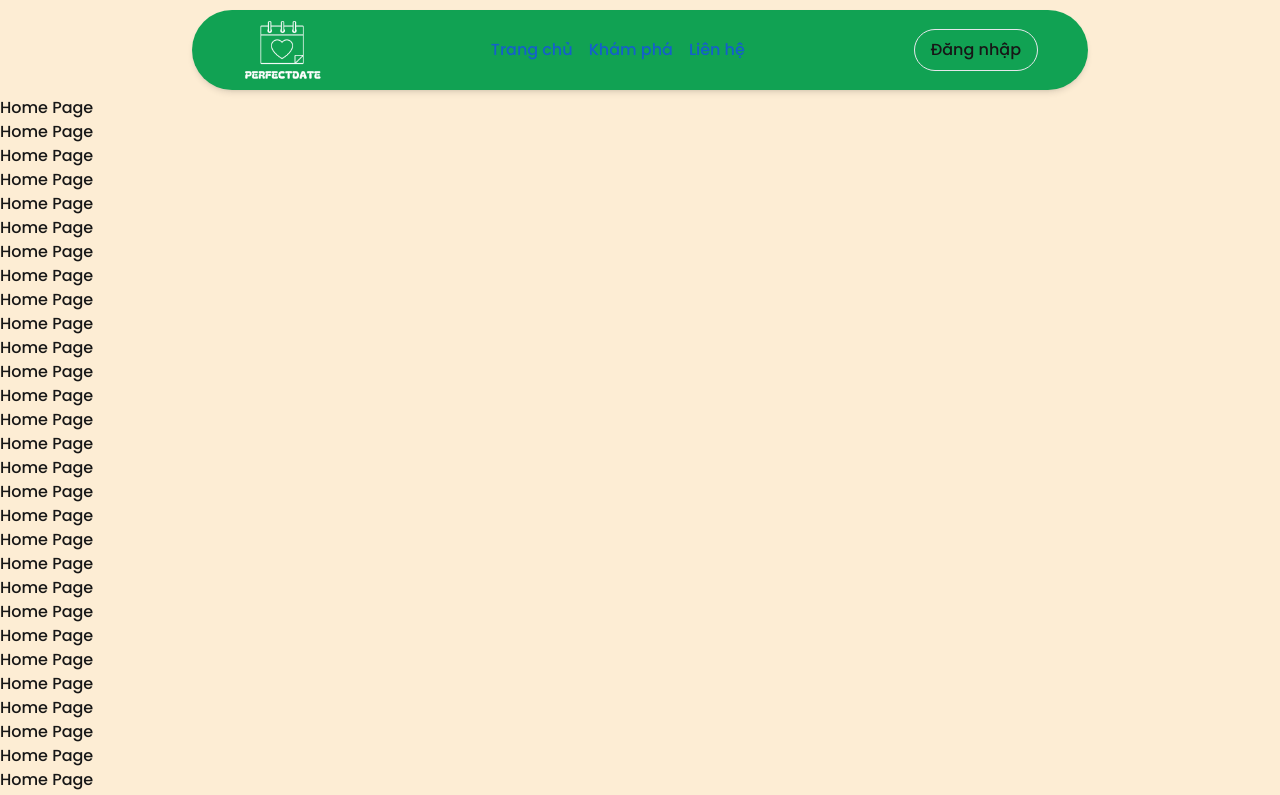
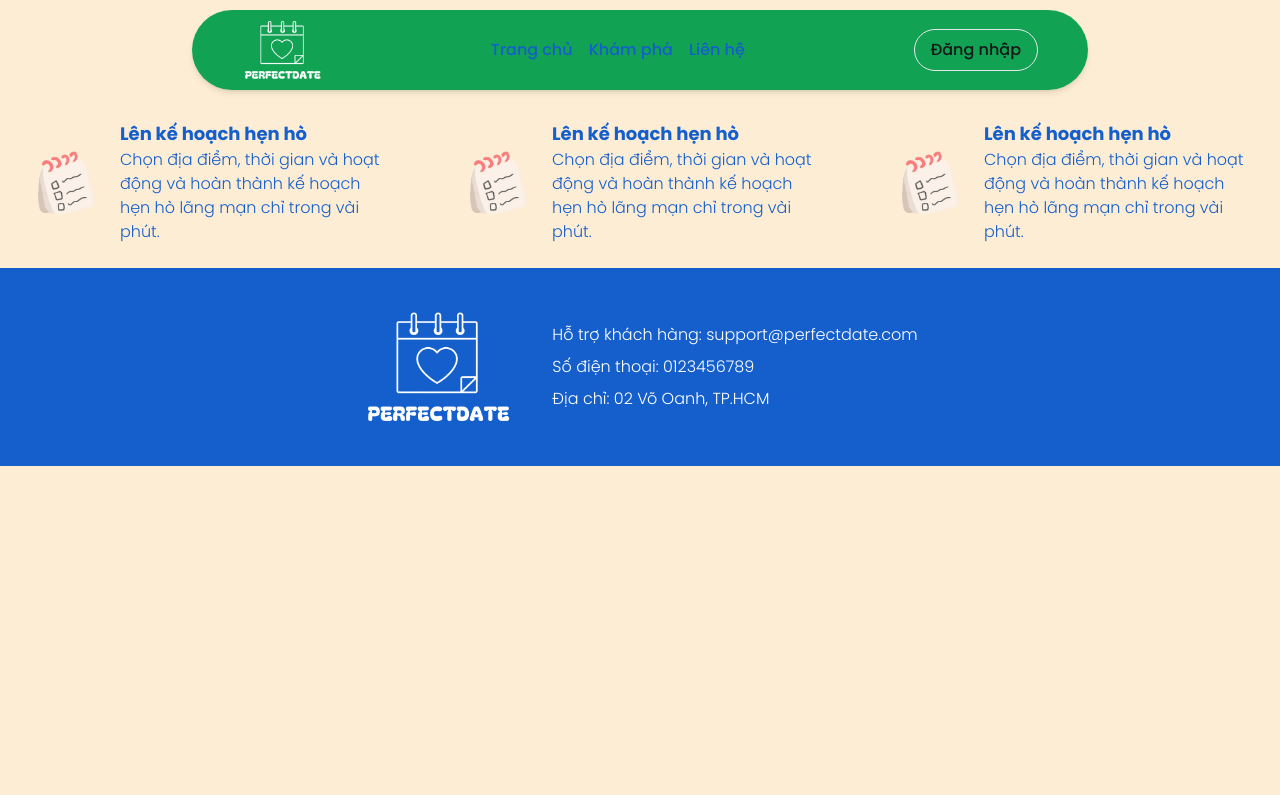
Before and after one commit to mtrine/perfectdate_FE, a Next.js app: page /home in a window 1280 px wide. Shown: the top 795 px of the page. Built offline with nearby package versions, Linux system fonts and the light colour scheme.

Commit message:
DatePlanningSteps Components

```diff
--- a/src/app/(user)/home/page.tsx
+++ b/src/app/(user)/home/page.tsx
@@ -1,68 +1,26 @@
-
+import DatePlanningSteps from "@/components/DatePlanningSteps";
+import LogoImage from "@/assets/logo-not-bg.png"
+import CalendarImage from "@/assets/calendar.png"
 export default function HomePage() {
     return (
-        <div>
-            <h1>Home Page</h1>
-            <h1>Home Page</h1>
-
-            <h1>Home Page</h1>
-
-<h1>Home Page</h1>
-
-<h1>Home Page</h1>
-
-<h1>Home Page</h1>
-
-<h1>Home Page</h1>
-
-<h1>Home Page</h1>
-
-<h1>Home Page</h1>
-
-<h1>Home Page</h1>
-
-<h1>Home Page</h1>
-
-<h1>Home Page</h1>
-
-<h1>Home Page</h1>
-<h1>Home Page</h1>
-
-<h1>Home Page</h1>
-
-<h1>Home Page</h1>
-
-<h1>Home Page</h1>
-
-<h1>Home Page</h1>
-
-<h1>Home Page</h1>
-
-<h1>Home Page</h1>
-
-<h1>Home Page</h1>
-
-<h1>Home Page</h1>
-
-<h1>Home Page</h1>
-
-<h1>Home Page</h1>
-
-<h1>Home Page</h1>
-
-<h1>Home Page</h1>
-
-<h1>Home Page</h1>
-
-<h1>Home Page</h1>
-
-<h1>Home Page</h1>
-
-<h1>Home Page</h1>
-
-<h1>Home Page</h1>
-
-<h1>Home Page</h1>
+        <div className="home-main">
+            <div className="flex flex-row gap-4">
+            <DatePlanningSteps
+               image={CalendarImage}
+               tilte="Lên kế hoạch hẹn hò"
+               description="Chọn địa điểm, thời gian và hoạt động và hoàn thành kế hoạch hẹn hò lãng mạn chỉ trong vài phút."
+            />
+            <DatePlanningSteps
+               image={CalendarImage}
+               tilte="Lên kế hoạch hẹn hò"
+               description="Chọn địa điểm, thời gian và hoạt động và hoàn thành kế hoạch hẹn hò lãng mạn chỉ trong vài phút."
+            />
+            <DatePlanningSteps
+               image={CalendarImage}
+               tilte="Lên kế hoạch hẹn hò"
+               description="Chọn địa điểm, thời gian và hoạt động và hoàn thành kế hoạch hẹn hò lãng mạn chỉ trong vài phút."
+            />
+            </div>
 
 
         </div>
--- a/src/app/(user)/home/layout.tsx
+++ b/src/app/(user)/layout.tsx
@@ -1,5 +1,5 @@
-import Footer from "@/components/footer";
-import Header from "@/components/header";
+import Footer from "@/components/user/footer";
+import Header from "@/components/user/header";
 
 export default function HomeLayout({ children }: { children: React.ReactNode }) {
     return (
--- a/src/app/globals.css
+++ b/src/app/globals.css
@@ -58,7 +58,6 @@
 :root {
   --background: #ffffff;
   --foreground: #171717;
-
 }
 
 @media (prefers-color-scheme: dark) {
--- /dev/null
+++ b/src/components/DatePlanningSteps.tsx
@@ -0,0 +1,19 @@
+import Image, { StaticImageData } from "next/image";
+
+export default function DatePlanningSteps(props: { image: StaticImageData, tilte: string, description: string }) {
+    return (
+        <div className="date-planning-steps flex flex-col sm:flex-row text-blue max-w-xs sm:max-w-md md:max-w-lg lg:max-w-xl p-4 sm:p-6 space-y-2 sm:space-y-0 sm:space-x-4 items-center">
+            <Image
+                src={props.image}
+                alt={props.tilte}
+                width={40} // Mặc định ảnh nhỏ
+                height={40}
+                className="sm:w-14 sm:h-14 md:w-16 md:h-16 lg:w-20 lg:h-20" // Ảnh to hơn trên màn hình lớn
+            />
+            <div className="flex flex-col text-center sm:text-left">
+                <h2 className="font-poppins-bold text-sm sm:text-base md:text-lg">{props.tilte}</h2>
+                <p className="font-poppins-light text-xs sm:text-sm md:text-base">{props.description}</p>
+            </div>
+        </div>
+    );
+}
--- a/src/components/footer.tsx
+++ b/src/components/user/footer.tsx
@@ -17,8 +17,8 @@ export default function Footer() {
                     />
 
                     {/* Thông tin liên hệ */}
-                    <ul className="text-white space-y-2 text-center sm:text-left">
-                        <li>Hỗ trợ khách hàng: support@perfectdate.com</li>
+                    <ul className="text-white space-y-2 text-center sm:text-left font-poppins-light">
+                        <li className=" ">Hỗ trợ khách hàng: support@perfectdate.com</li>
                         <li>Số điện thoại: 0123456789</li>
                         <li>Địa chỉ: 02 Võ Oanh, TP.HCM</li>
                     </ul>
--- a/src/styles/footer.css
+++ /dev/null
@@ -1,10 +0,0 @@
-@font-face {
-    font-family: 'Poppins Light';
-    src: url("../assets/fonts/FZ\ Poppins-Light.ttf") format('truetype');
-  }
-footer li {
-    list-style: none;
-    font-size: 16px;
-    font-family: 'Poppins Light';
-    color: #fff;
-}
--- a/tailwind.config.ts
+++ b/tailwind.config.ts
@@ -7,6 +7,11 @@ export default {
     "./src/app/**/*.{js,ts,jsx,tsx,mdx}",
   ],
   theme: {
+    fontFamily: {
+      'poppins-bold': ['Poppins Bold', 'sans-serif'],
+      'poppins-light': ['Poppins Light', 'sans-serif'],
+      'poppins-medium': ['Poppins Medium', 'sans-serif'],
+    },
     extend: {
       colors: {
         background: "var(--background)",
```
Also changed, not shown: src/assets/calendar.png (added), src/components/user/header.tsx (renamed from src/components/header.tsx).
